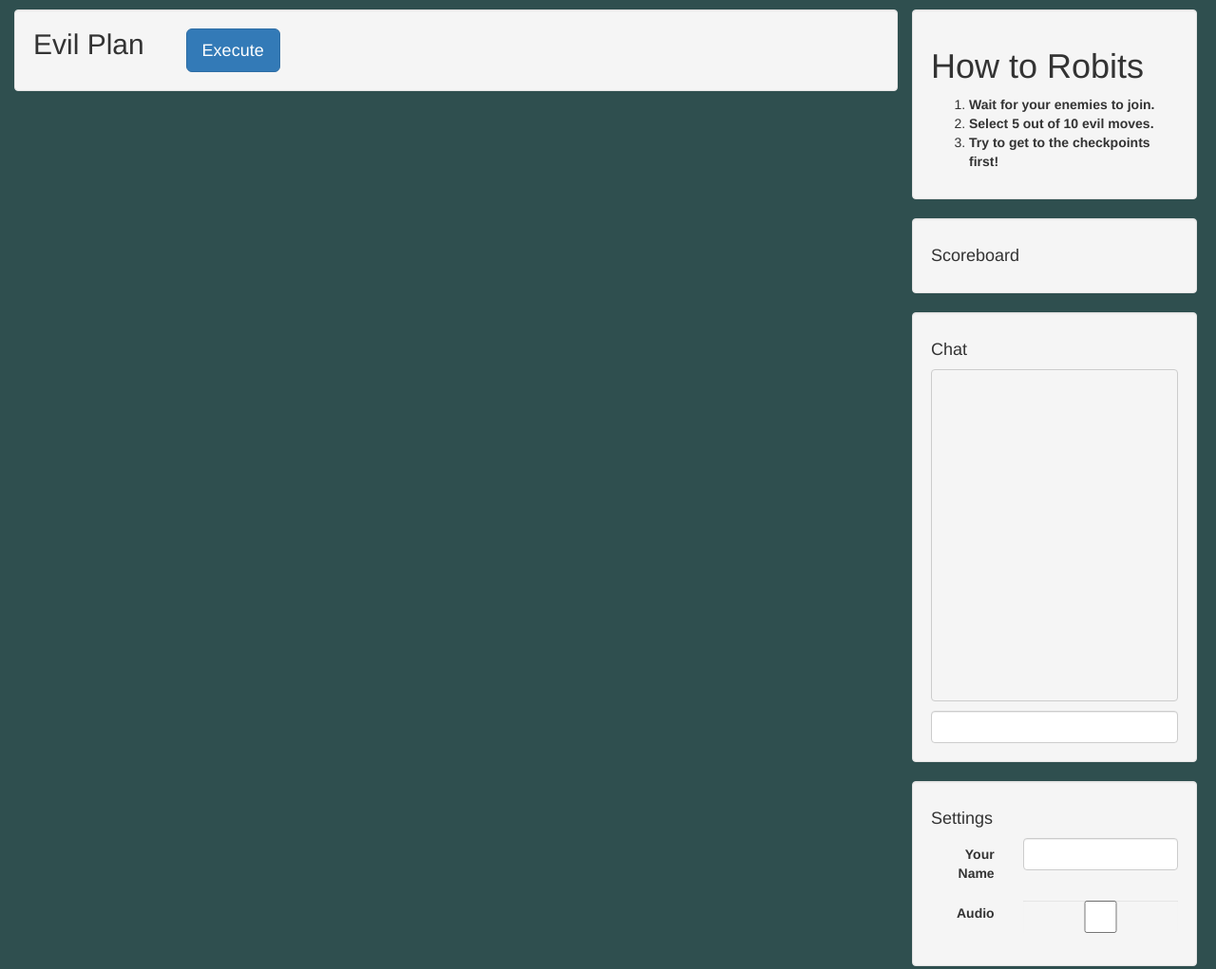
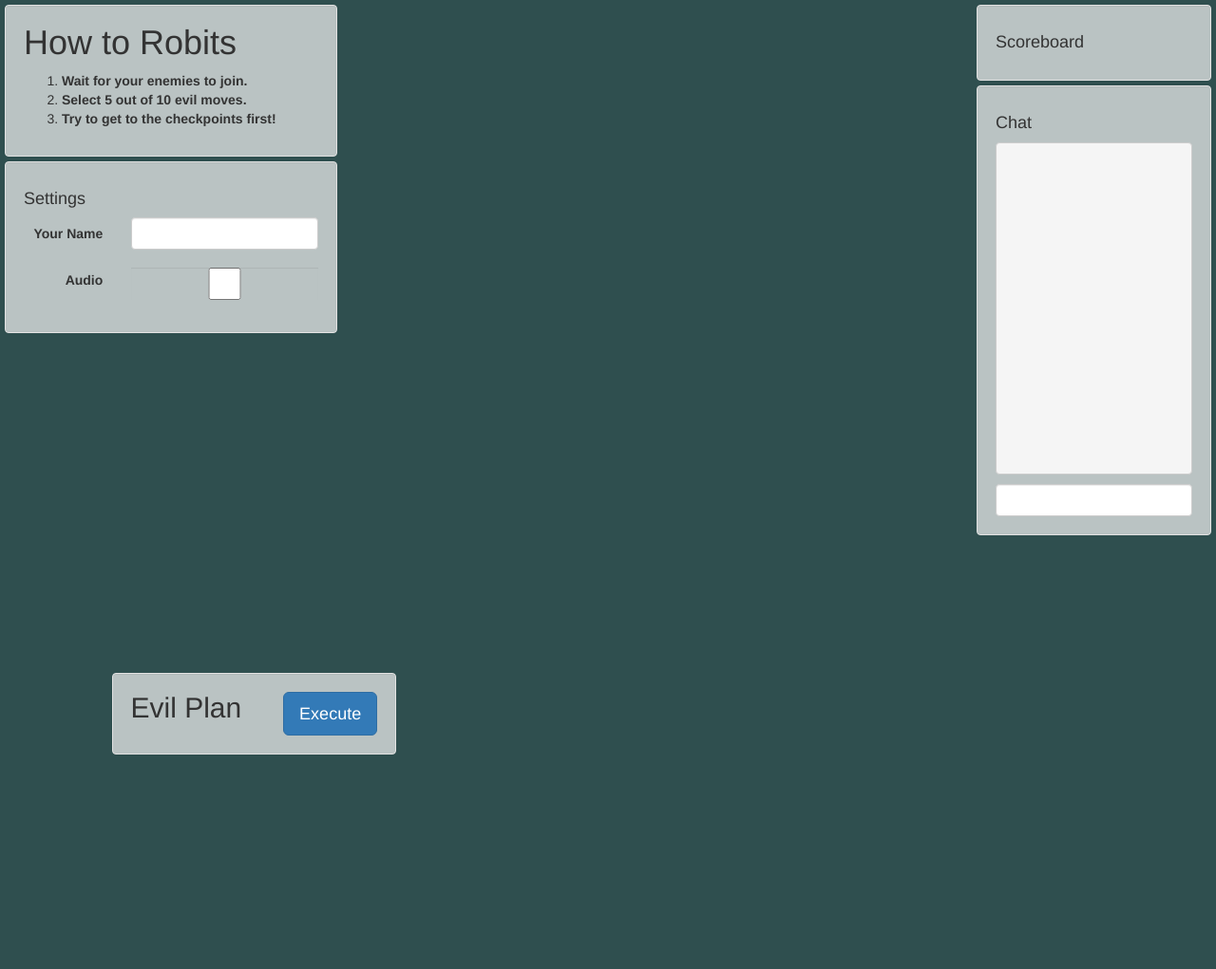
Before and after one commit to chrispound/robits, a website: page index.html in a window 1280 px wide. Shown: the whole page at 95% size. After the commit the page ends 800 px from the top, so only its background shows below. Drawn offline with nearby package versions, Linux system fonts and the light colour scheme.

Commit message:
Make the HUD overlay the game board
 This should really help us on big maps. HUD elements still need work in not using too much space. Also, we should zoom the board out a little somehow.

```diff
--- a/hud.js
+++ b/hud.js
@@ -1,6 +1,10 @@
 window.hud = {};
 
 $(function () {
+
+    /* The hud container (#robits) should stretch to the full size of the
+     * visible window to maximize the use of space */
+    $('#robits').width($('body').width()).height(gameData.height);
 
     $('#chat').submit(function (e) {
         var $chat = $('#chat');
--- a/index.html
+++ b/index.html
@@ -4,15 +4,16 @@
     <meta charset="UTF-8">
     <title>Robits</title>
 
-    <link href="./bower_components/bootstrap/dist/css/bootstrap.css" rel="stylesheet">
+    <link href="bower_components/bootstrap/dist/css/bootstrap.css" rel="stylesheet">
+    <link href="robits.css" rel="stylesheet">
 
-    <script src="./bower_components/jquery/dist/jquery.js"></script>
-    <script src="./bower_components/jquery-ui/ui/jquery-ui.js"></script>
-    <script src="./bower_components/bootstrap/dist/js/bootstrap.js"></script>
-    <script src="./bower_components/phaser/phaser.js"></script>
-    <script src="./bower_components/underscore/underscore.js"></script>
-    <script src="./bower_components/chroma-js/chroma.js"></script>
-    <script src="./bower_components/howler/howler.js"></script>
+    <script src="bower_components/jquery/dist/jquery.js"></script>
+    <script src="bower_components/jquery-ui/ui/jquery-ui.js"></script>
+    <script src="bower_components/bootstrap/dist/js/bootstrap.js"></script>
+    <script src="bower_components/phaser/phaser.js"></script>
+    <script src="bower_components/underscore/underscore.js"></script>
+    <script src="bower_components/chroma-js/chroma.js"></script>
+    <script src="bower_components/howler/howler.js"></script>
     <script src="/socket.io/socket.io.js"></script>
 
     <script src="settings.js"></script>
@@ -20,56 +21,26 @@
     <script src="communication.js"></script>
     <script src="hud.js"></script>
     <script src="robits.js" defer></script>
-
-    <style>
-        body {
-            margin-top: 10px;
-        }
-
-        .row.well {
-            margin-right: 5px;
-        }
-
-        body {
-            background-color: darkslategrey;
-        }
-        .amove {
-            margin: 0 1px 0 1px;
-            width: 72px;
-            height: 72px;
-        }
-        .chosen {
-            opacity: .5;
-            background-color: green;
-        }
-        #chosen-moves {
-            padding-left: 0;
-            margin: 0;
-        }
-
-        #chosen-moves li {
-            display: inline;
-            list-style-type: none;
-            padding-right: 5px;
-        }
-        #chosen-moves .amove {
-            width: 24px;
-            height: 24px;
-
-        }
-
-        #possible-moves {
-            margin-right: 20px;
-            color: white;
-        }
-    </style>
 </head>
 <body cz-shortcut-listen="true">
+<div id="robits">
+    <div class="top right">
+        <div class="translucent-well">
+            <h4>Scoreboard</h4>
+            <ul id="player-info" style="list-style: none; padding-left: 0"></ul>
+        </div>
 
-<div class="container-fluid">
-    <div class="row">
-        <div class="col-lg-9">
-            <div class="well">
+        <div class="translucent-well">
+            <h4>Chat</h4>
+
+            <pre id="chat-log" style="overflow-y: scroll; height:350px;"></pre>
+            <form id="chat">
+                <input class="form-control" type="text"/>
+            </form>
+        </div>
+    </div>
+    <div class="bottom center">
+        <div class="translucent-well">
             <h2 style="display: inline; margin-right: 20px">Evil Plan</h2>
 
             <span id="possible-moves"></span>
@@ -79,14 +50,11 @@
                 <ol id="chosen-moves" style="display: inline"></ol>
             </button>
         </div>
+    </div>
+    <div class="top left">
 
-            <div id="robits"></div>
-        </div>
-
-        <div class="col-lg-3">
-
-            <div id="directions" class="row well">
-                <h1>How to Robits</h1>
+        <div id="directions" class="translucent-well">
+            <h1 style="margin-top: 0">How to Robits</h1>
             <ol>
                 <li><strong>Wait for your enemies to join.</strong></li>
                 <li><strong>Select 5 out of 10 evil moves.</strong></li>
@@ -94,40 +62,27 @@
             </ol>
         </div>
 
-            <div class="row well">
-                <h4>Scoreboard</h4>
-                <ul id="player-info" style="list-style: none; padding-left: 0"></ul>
-            </div>
-
-            <div class="row well">
-                <h4>Chat</h4>
-
-                <pre id="chat-log" style="overflow-y: scroll; height:350px;"></pre>
-                <form id="chat">
-                    <input class="form-control" type="text"/>
-                </form>
-            </div>
-
-            <div class="row well">
+        <div class="translucent-well">
             <h4>Settings</h4>
 
             <form id="config" class="form-horizontal">
                 <div class="form-group">
                     <label for="player-name" class="control-label col-sm-4">Your Name</label>
+
                     <div class="col-sm-8">
                         <input type="text" class="form-control form-inline" id="player-name"/>
                     </div>
                 </div>
                 <div class="form-group">
                     <label for="player-name" class="control-label col-sm-4">Audio</label>
+
                     <div class="col-sm-8">
-                            <input type="checkbox" class="form-control" id="audio" />
+                        <input type="checkbox" class="form-control" id="audio"/>
                     </div>
                 </div>
             </form>
         </div>
     </div>
 </div>
-</div>
 </body>
 </html>
--- /dev/null
+++ b/robits.css
@@ -0,0 +1,111 @@
+.row.well {
+    margin-right: 5px;
+}
+
+body {
+    background-color: darkslategrey;
+}
+
+.amove {
+    margin: 0 1px 0 1px;
+    width: 72px;
+    height: 72px;
+}
+
+.chosen {
+    opacity: .5;
+    background-color: green;
+}
+
+#chosen-moves {
+    padding-left: 0;
+    margin: 0;
+}
+
+#chosen-moves li {
+    display: inline;
+    list-style-type: none;
+    padding-right: 5px;
+}
+
+#chosen-moves .amove {
+    width: 24px;
+    height: 24px;
+
+}
+
+#possible-moves {
+    margin-right: 20px;
+    color: white;
+}
+
+#robits {
+    position: relative;
+    margin-left: auto;
+    margin-right: auto;
+}
+
+#robits * {
+    position: relative;
+    z-index: 1000;
+}
+
+#robits canvas {
+    margin-left: auto;
+    margin-right: auto;
+    z-index: 0
+}
+
+#robits .center, #robits .left, #robits .right, #robits .bottom, #robits .top {
+    position: absolute;
+}
+
+#robits .right {
+    right: 0;
+}
+
+#robits .bottom {
+    bottom: 0;
+}
+
+#robits .top {
+    top: 0
+}
+
+#robits .left {
+    left: 0
+}
+
+#robits .center {
+    width: 1055px;
+    margin-left: auto;
+    margin-right: auto;
+    left: 0;
+    right: 0;
+}
+
+#robits .center .translucent-well {
+    display: inline-block;
+}
+
+.translucent-well {
+
+    /* From .well */
+    min-height: 20px;
+    padding: 19px;
+    margin-bottom: 20px;
+    background-color: #f5f5f5;
+    border: 1px solid #e3e3e3;
+    border-radius: 4px;
+    -webkit-box-shadow: inset 0 1px 1px rgba(0, 0, 0, .05);
+    box-shadow: inset 0 1px 1px rgba(0, 0, 0, .05);
+
+    /* Overwrite with... */
+
+    margin: 5px;
+    background-color: rgba(245, 245, 245, .7);
+}
+
+.translucent-well * {
+    opacity: 1;
+}
--- a/robits.js
+++ b/robits.js
@@ -9,10 +9,11 @@ var w = window,
 
 var container = $('#robits');
 
-var width = container.width();
-var height = pageHeight - container.offset().top;
+// Use as much of the visible window as possible
+gameData.width = pageWidth - container.offset().left;
+gameData.height = pageHeight - container.offset().top;
 
-var game = new Phaser.Game(Math.min(width, 1280), Math.min(height, 1280), Phaser.AUTO, 'robits', { preload: preload, create: create, update: update, render: render });
+var game = new Phaser.Game(Math.min(gameData.width, 1280), Math.min(gameData.height, 1280), Phaser.AUTO, 'robits', { preload: preload, create: create, update: update, render: render });
 
 var layer, map;
 var cursors;
@@ -54,9 +55,15 @@ function resizeGame() {
     game.stage.bounds.width = width;
     game.stage.bounds.height = height;
     game.camera.setSize(width, height);
+
     if (game.renderType === Phaser.WEBGL) {
         game.renderer.resize(width, height);
     }
+}
+
+function scaleGame(scale) {
+    gameData.game.world.scale.x = scale;
+    gameData.game.world.scale.y = scale;
 }
 
 function create() {
@@ -352,7 +359,7 @@ function moveAtAngle(player, angle) {
     player.data.stepInProgress = true;
 
     var distance = 128;
-    var speed = 500;
+    var speed = 350;
     var time = distance / speed;
 
     this.target = [player.x + distance, player.y];
@@ -435,8 +442,8 @@ function clearSpriteMovement(sprite) {
     centerOnTile(sprite);
 }
 
-function centerOnTile(sprite) {
-    var tile = map.getTileWorldXY(sprite.x, sprite.y);
+function centerOnTile(sprite, tile) {
+    tile = tile || map.getTileWorldXY(sprite.x, sprite.y);
 
     var tileCenter = getTileCenter(tile);
 
```
Lines whose indentation alone changed are shown as unchanged.
